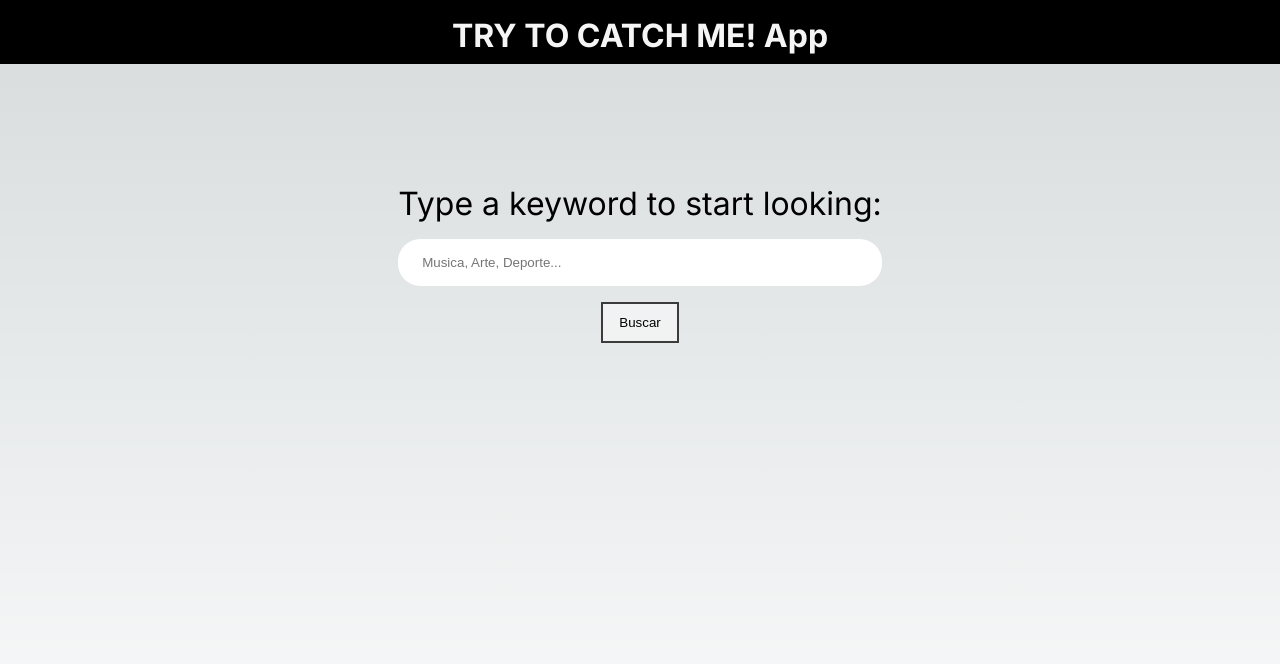
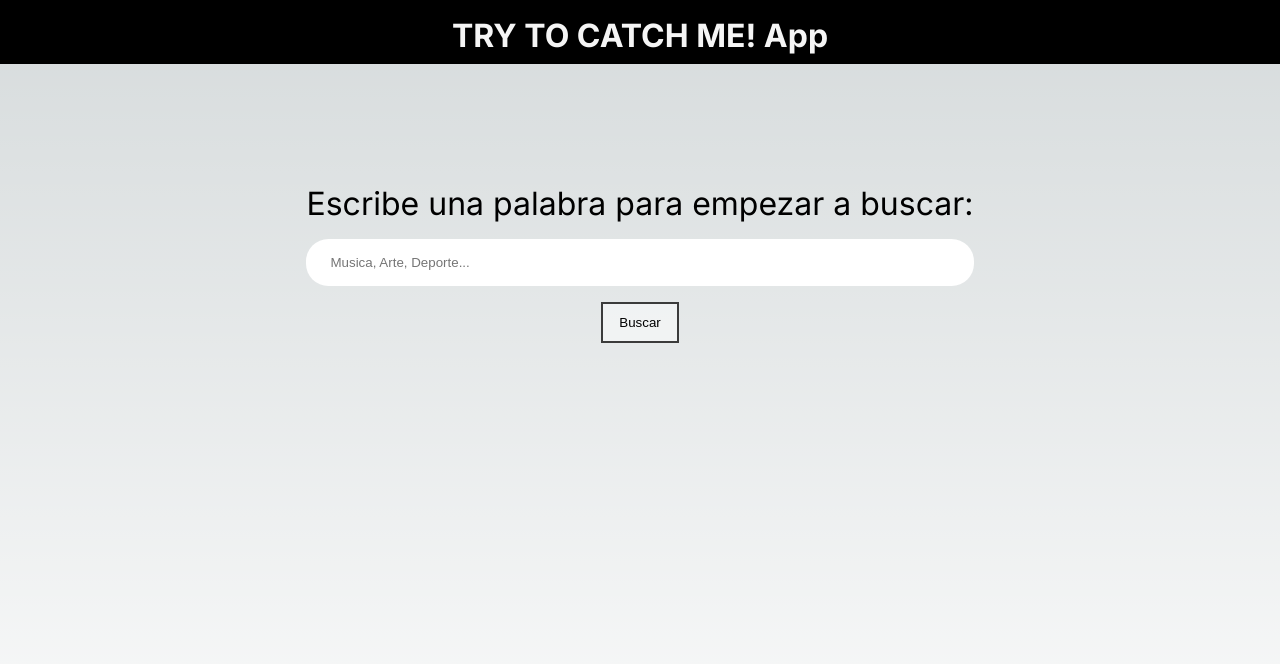
Before and after one commit to WillAvatec/youtube-downloader, a Next.js app: page / in a window 1280 px wide. Shown: the top 664 px of the page. Built offline with nearby package versions, Linux system fonts and the light colour scheme.

Commit message:
change placeholder text

```diff
--- a/src/app/page.tsx
+++ b/src/app/page.tsx
@@ -32,7 +32,7 @@ export default function Home() {
       <div>
         <form onSubmit={sendRequestToApi}>
           <div className={styles.inputBox}>
-            <label htmlFor="search-bar">Type a keyword to start looking:</label>
+            <label htmlFor="search-bar">Escribe una palabra para empezar a buscar:</label>
             <input
               id="search-bar"
               name="keyword"
```
